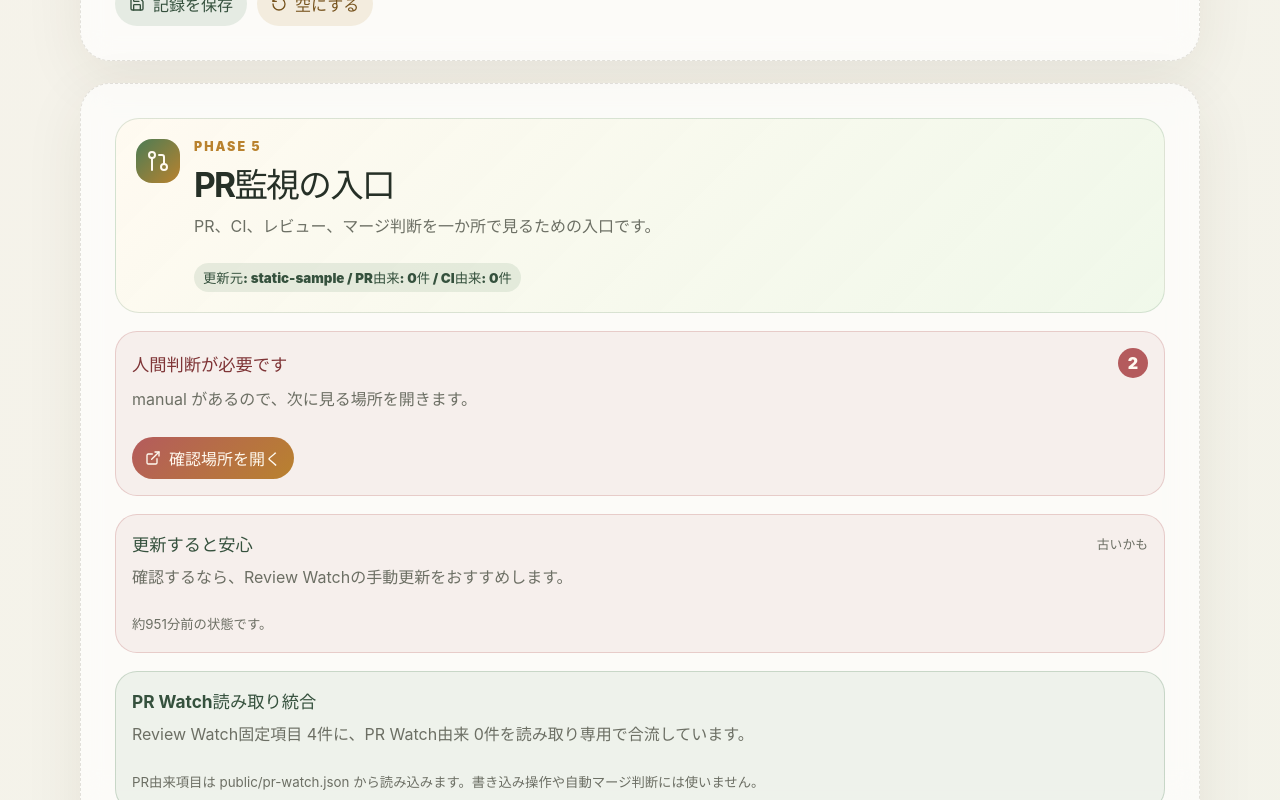
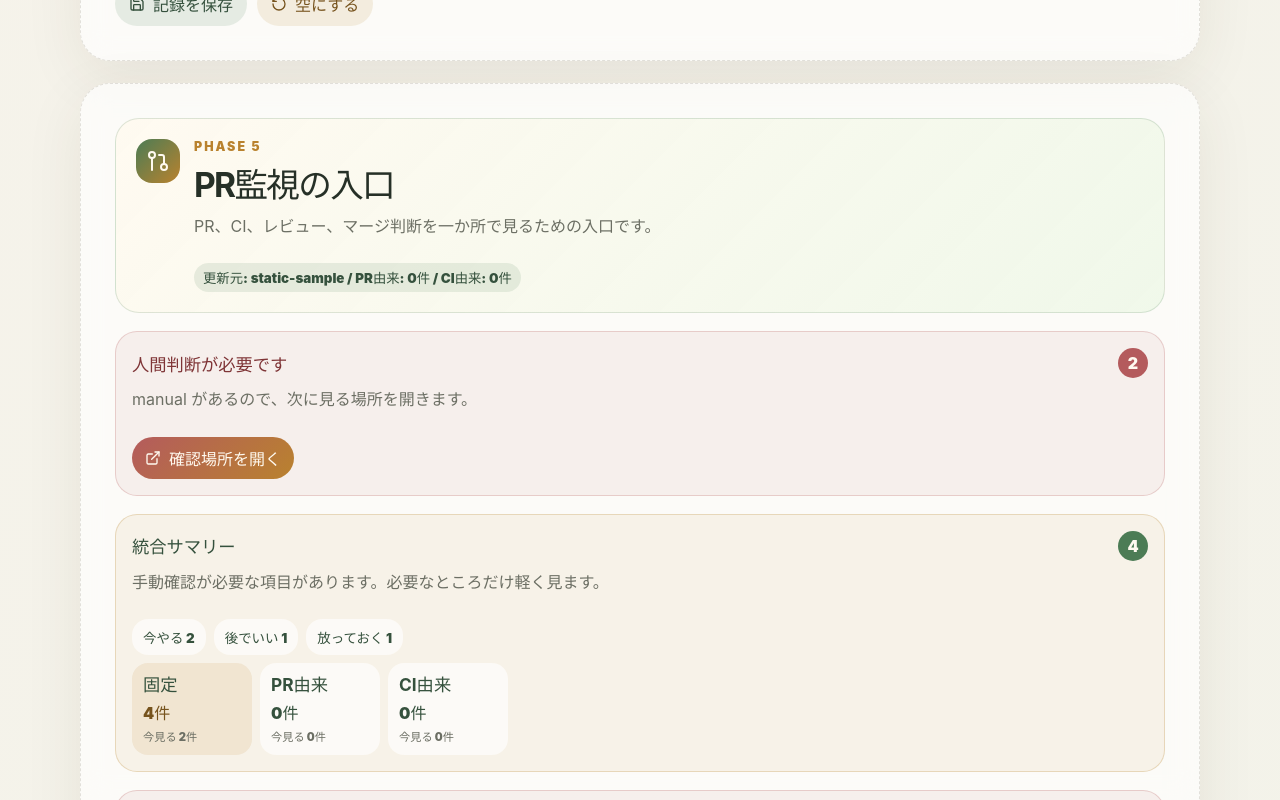
Before and after one commit to sunpotflower4460-cpu/darake-dev-app-AI, a React (Vite) app: page / in a window 1280 px wide. Shown: the part 11200-12000 px from the top of the page. Built offline with nearby package versions, Linux system fonts and the light colour scheme.

Commit message:
Phase 6.15: Review unified summary
Add unified origin summary to Review Watch.

```diff
--- a/src/components/ReviewWatchPanel.tsx
+++ b/src/components/ReviewWatchPanel.tsx
@@ -7,23 +7,12 @@ import { loadPrWatchState, type PrWatchState } from '../services/prWatchService'
 import { loadReviewWatchState, type ReviewFreshness } from '../services/reviewWatchService';
 import { buildReviewAlert } from '../utils/reviewAlert';
 import { buildReviewLaneGroups } from '../utils/reviewLanes';
+import { buildReviewUnifiedSummary } from '../utils/reviewOriginSummary';
 import { convertCiToReviewWatchItem } from '../utils/ciReviewBridge';
 import { convertPrToReviewWatchItem } from '../utils/prReviewBridge';
 
-const statusLabel = {
-  ok: 'OK',
-  checking: '確認',
-  manual: '手動',
-  blocked: '停止',
-};
-
-const riskLabel = {
-  low: '低リスク',
-  medium: '中リスク',
-  high: '高リスク',
-  unknown: '未判定',
-};
-
+const statusLabel = { ok: 'OK', checking: '確認', manual: '手動', blocked: '停止' };
+const riskLabel = { low: '低リスク', medium: '中リスク', high: '高リスク', unknown: '未判定' };
 const actionsUrl = 'https://github.com/sunpotflower4460-cpu/darake-dev-app-AI/actions/workflows/update-review-watch.yml';
 
 export function ReviewWatchPanel() {
@@ -32,25 +21,24 @@ export function ReviewWatchPanel() {
   const [freshness, setFreshness] = useState<ReviewFreshness | null>(null);
   const [prState, setPrState] = useState<PrWatchState | null>(null);
   const [ciState, setCiState] = useState<CiWatchState | null>(null);
+
   const prReviewItems = useMemo(() => prState?.items.map(convertPrToReviewWatchItem) ?? [], [prState]);
   const ciReviewItems = useMemo(() => ciState?.items.map(convertCiToReviewWatchItem) ?? [], [ciState]);
   const mergedItems = useMemo(() => [...items, ...prReviewItems, ...ciReviewItems], [items, prReviewItems, ciReviewItems]);
   const laneGroups = useMemo(() => buildReviewLaneGroups(mergedItems), [mergedItems]);
   const alert = useMemo(() => buildReviewAlert(mergedItems), [mergedItems]);
+  const unifiedSummary = useMemo(() => buildReviewUnifiedSummary(mergedItems), [mergedItems]);
 
   useEffect(() => {
     let active = true;
-
     Promise.all([loadReviewWatchState(), loadPrWatchState(), loadCiWatchState()]).then(([state, nextPrState, nextCiState]) => {
-      if (active) {
-        setItems(state.items);
-        setSource(state.source);
-        setFreshness(state.freshness);
-        setPrState(nextPrState);
-        setCiState(nextCiState);
-      }
+      if (!active) return;
+      setItems(state.items);
+      setSource(state.source);
+      setFreshness(state.freshness);
+      setPrState(nextPrState);
+      setCiState(nextCiState);
     });
-
     return () => {
       active = false;
     };
@@ -70,23 +58,34 @@ export function ReviewWatchPanel() {
 
       {alert.show && (
         <div className="reviewAlertBox">
-          <div>
-            <strong>{alert.title}</strong>
-            <span>{alert.count}</span>
-          </div>
+          <div><strong>{alert.title}</strong><span>{alert.count}</span></div>
           <p>{alert.message}</p>
-          {alert.actionUrl && alert.actionLabel && (
-            <a href={alert.actionUrl} target="_blank" rel="noreferrer"><ExternalLink size={16} /> {alert.actionLabel}</a>
-          )}
+          {alert.actionUrl && alert.actionLabel && <a href={alert.actionUrl} target="_blank" rel="noreferrer"><ExternalLink size={16} /> {alert.actionLabel}</a>}
         </div>
       )}
 
+      <div className={`reviewUnifiedBox reviewUnified-${unifiedSummary.status}`}>
+        <div><strong>統合サマリー</strong><span>{unifiedSummary.total}</span></div>
+        <p>{unifiedSummary.message}</p>
+        <div className="reviewUnifiedCounts">
+          <span>今やる {unifiedSummary.nowCount}</span>
+          <span>後でいい {unifiedSummary.laterCount}</span>
+          <span>放っておく {unifiedSummary.leaveCount}</span>
+        </div>
+        <div className="reviewOriginGrid">
+          {unifiedSummary.origins.map((origin) => (
+            <article className={`reviewOriginCard origin-${origin.status}`} key={origin.origin}>
+              <strong>{origin.label}</strong>
+              <span>{origin.count}件</span>
+              <small>今見る {origin.nowCount}件</small>
+            </article>
+          ))}
+        </div>
+      </div>
+
       {freshness && (
         <div className={`reviewFreshnessBox reviewFreshness-${freshness.level}`}>
-          <div>
-            <strong>{freshness.shouldUpdate ? '更新すると安心' : '今はだらけてOK'}</strong>
-            <span>{freshness.label}</span>
-          </div>
+          <div><strong>{freshness.shouldUpdate ? '更新すると安心' : '今はだらけてOK'}</strong><span>{freshness.label}</span></div>
           <p>{freshness.message}</p>
           {typeof freshness.minutesOld === 'number' && <small>約{freshness.minutesOld}分前の状態です。</small>}
         </div>
@@ -94,27 +93,22 @@ export function ReviewWatchPanel() {
 
       <div className="reviewPrBridgeNotice">
         <strong>PR Watch読み取り統合</strong>
-        <p>Review Watch固定項目 {items.length}件に、PR Watch由来 {prReviewItems.length}件を読み取り専用で合流しています。</p>
-        <small>PR由来項目は public/pr-watch.json から読み込みます。書き込み操作や自動マージ判断には使いません。</small>
+        <p>固定項目 {items.length}件に、PR由来 {prReviewItems.length}件を読み取り専用で合流しています。</p>
+        <small>PR由来項目は public/pr-watch.json から読み込みます。</small>
       </div>
 
       <div className="reviewCiBridgeNotice">
         <strong>CI Watch読み取り統合</strong>
-        <p>Review Watch固定項目 {items.length}件に、CI Watch由来 {ciReviewItems.length}件を読み取り専用で合流しています。</p>
-        <small>CI由来項目は public/ci-watch.json から読み込みます。workflow再実行や自動マージ判断には使いません。</small>
+        <p>固定項目 {items.length}件に、CI由来 {ciReviewItems.length}件を読み取り専用で合流しています。</p>
+        <small>CI由来項目は public/ci-watch.json から読み込みます。</small>
       </div>
 
-      <div className="reviewPrinciples">
-        {reviewWatchPrinciples.map((item) => <span key={item}>{item}</span>)}
-      </div>
+      <div className="reviewPrinciples">{reviewWatchPrinciples.map((item) => <span key={item}>{item}</span>)}</div>
 
       <div className="reviewLaneGrid">
         {laneGroups.map((group) => (
           <section className={`reviewLane lane-${group.lane}`} key={group.lane}>
-            <div className="reviewLaneHead">
-              <strong>{group.title}</strong>
-              <span>{group.items.length}</span>
-            </div>
+            <div className="reviewLaneHead"><strong>{group.title}</strong><span>{group.items.length}</span></div>
             <p>{group.lead}</p>
             <div className="reviewLaneItems">
               {group.items.length === 0 && <small>今はありません。</small>}
@@ -132,19 +126,10 @@ export function ReviewWatchPanel() {
       </div>
 
       <div className="reviewUpdateBox">
-        <div className="reviewUpdateHead">
-          <strong>状態を更新する時</strong>
-          <a href={actionsUrl} target="_blank" rel="noreferrer"><ExternalLink size={16} /> Actionsを開く</a>
-        </div>
+        <div className="reviewUpdateHead"><strong>状態を更新する時</strong><a href={actionsUrl} target="_blank" rel="noreferrer"><ExternalLink size={16} /> Actionsを開く</a></div>
         <div className="reviewUpdateSteps">
           {reviewUpdateSteps.map((step, index) => (
-            <article key={step.id}>
-              <span>{index + 1}</span>
-              <div>
-                <strong>{step.title}</strong>
-                <p>{step.detail}</p>
-              </div>
-            </article>
+            <article key={step.id}><span>{index + 1}</span><div><strong>{step.title}</strong><p>{step.detail}</p></div></article>
           ))}
         </div>
       </div>
@@ -152,10 +137,7 @@ export function ReviewWatchPanel() {
       <div className="reviewWatchGrid">
         {mergedItems.map((item) => (
           <article className={`reviewWatchCard watch-${item.status}`} key={item.id}>
-            <div>
-              {item.status === 'ok' ? <ShieldCheck /> : <Activity />}
-              <span>{statusLabel[item.status]}</span>
-            </div>
+            <div>{item.status === 'ok' ? <ShieldCheck /> : <Activity />}<span>{statusLabel[item.status]}</span></div>
             <strong>{item.label}</strong>
             {item.risk && <span className={`riskBadge risk-${item.risk}`}>{riskLabel[item.risk]}</span>}
             <p>{item.message}</p>
--- a/src/reviewWatch.css
+++ b/src/reviewWatch.css
@@ -40,7 +40,9 @@
 .reviewPrBridgeNotice p,
 .reviewPrBridgeNotice small,
 .reviewCiBridgeNotice p,
-.reviewCiBridgeNotice small {
+.reviewCiBridgeNotice small,
+.reviewUnifiedBox p,
+.reviewOriginCard small {
   color: var(--muted);
   line-height: 1.65;
 }
@@ -100,6 +102,7 @@
   text-decoration: none;
 }
 
+.reviewUnifiedBox,
 .reviewFreshnessBox,
 .reviewPrBridgeNotice,
 .reviewCiBridgeNotice {
@@ -109,6 +112,87 @@
   border: 1px solid var(--line);
   border-radius: 22px;
   background: rgba(255, 250, 240, 0.82);
+}
+
+.reviewUnifiedBox {
+  border-color: rgba(76, 124, 85, 0.24);
+  background: rgba(76, 124, 85, 0.08);
+}
+
+.reviewUnifiedBox > div:first-child,
+.reviewFreshnessBox > div {
+  display: flex;
+  justify-content: space-between;
+  gap: 12px;
+  align-items: center;
+}
+
+.reviewUnifiedBox strong,
+.reviewFreshnessBox strong,
+.reviewPrBridgeNotice strong,
+.reviewCiBridgeNotice strong {
+  color: #35513d;
+  font-size: 1.08rem;
+}
+
+.reviewUnifiedBox > div:first-child > span {
+  display: inline-grid;
+  place-items: center;
+  min-width: 30px;
+  height: 30px;
+  border-radius: 999px;
+  color: #fffaf0;
+  background: #4c7c55;
+  font-weight: 900;
+}
+
+.reviewUnified-blocked {
+  border-color: rgba(180, 91, 93, 0.24);
+  background: rgba(180, 91, 93, 0.08);
+}
+
+.reviewUnified-manual,
+.reviewUnified-checking {
+  border-color: rgba(185, 130, 46, 0.25);
+  background: rgba(185, 130, 46, 0.08);
+}
+
+.reviewUnifiedCounts,
+.reviewOriginGrid {
+  display: flex;
+  flex-wrap: wrap;
+  gap: 8px;
+}
+
+.reviewUnifiedCounts span,
+.reviewOriginCard {
+  padding: 8px 11px;
+  border-radius: 16px;
+  color: #35513d;
+  background: rgba(255, 255, 255, 0.6);
+  font-size: 0.84rem;
+  font-weight: 900;
+}
+
+.reviewOriginCard {
+  display: grid;
+  gap: 4px;
+  min-width: 120px;
+}
+
+.reviewOriginCard span {
+  font-size: 1rem;
+}
+
+.origin-blocked {
+  color: #7e3436;
+  background: rgba(180, 91, 93, 0.12);
+}
+
+.origin-manual,
+.origin-checking {
+  color: #76531d;
+  background: rgba(185, 130, 46, 0.12);
 }
 
 .reviewPrBridgeNotice {
@@ -121,26 +205,8 @@
   background: rgba(185, 130, 46, 0.08);
 }
 
-.reviewPrBridgeNotice strong,
-.reviewCiBridgeNotice strong {
-  color: #35513d;
-  font-size: 1.08rem;
-}
-
 .reviewCiBridgeNotice strong {
   color: #76531d;
-}
-
-.reviewFreshnessBox > div {
-  display: flex;
-  justify-content: space-between;
-  gap: 12px;
-  align-items: center;
-}
-
-.reviewFreshnessBox strong {
-  color: #35513d;
-  font-size: 1.08rem;
 }
 
 .reviewFreshnessBox span {
@@ -411,7 +477,8 @@
 
   .reviewUpdateHead,
   .reviewFreshnessBox > div,
-  .reviewAlertBox > div {
+  .reviewAlertBox > div,
+  .reviewUnifiedBox > div:first-child {
     align-items: flex-start;
     flex-direction: column;
   }
--- /dev/null
+++ b/src/utils/reviewOriginSummary.ts
@@ -0,0 +1,100 @@
+import type { WatchItem, WatchStatus } from '../data/reviewWatch';
+
+export type ReviewOrigin = 'fixed' | 'pr' | 'ci';
+
+export type ReviewOriginSummaryItem = {
+  origin: ReviewOrigin;
+  label: string;
+  count: number;
+  nowCount: number;
+  status: WatchStatus;
+};
+
+export type ReviewUnifiedSummary = {
+  total: number;
+  nowCount: number;
+  laterCount: number;
+  leaveCount: number;
+  status: WatchStatus;
+  message: string;
+  origins: ReviewOriginSummaryItem[];
+};
+
+function getOrigin(item: WatchItem): ReviewOrigin {
+  if (item.id.startsWith('from-ci-')) {
+    return 'ci';
+  }
+
+  if (item.id.startsWith('from-pr-')) {
+    return 'pr';
+  }
+
+  return 'fixed';
+}
+
+function isNowStatus(status: WatchStatus): boolean {
+  return status === 'manual' || status === 'blocked';
+}
+
+function getStatus(items: WatchItem[]): WatchStatus {
+  if (items.some((item) => item.status === 'blocked')) {
+    return 'blocked';
+  }
+
+  if (items.some((item) => item.status === 'manual')) {
+    return 'manual';
+  }
+
+  if (items.some((item) => item.status === 'checking')) {
+    return 'checking';
+  }
+
+  return 'ok';
+}
+
+function getMessage(status: WatchStatus, nowCount: number): string {
+  if (nowCount === 0) {
+    return '今すぐ見るべきものはありません。だらけてOKです。';
+  }
+
+  if (status === 'blocked') {
+    return '止まっている項目があります。ここだけ見れば十分です。';
+  }
+
+  return '手動確認が必要な項目があります。必要なところだけ軽く見ます。';
+}
+
+export function buildReviewUnifiedSummary(items: WatchItem[]): ReviewUnifiedSummary {
+  const total = items.length;
+  const nowCount = items.filter((item) => isNowStatus(item.status)).length;
+  const laterCount = items.filter((item) => item.status === 'checking').length;
+  const leaveCount = items.filter((item) => item.status === 'ok').length;
+  const status = getStatus(items);
+
+  const originConfigs: Array<{ origin: ReviewOrigin; label: string }> = [
+    { origin: 'fixed', label: '固定' },
+    { origin: 'pr', label: 'PR由来' },
+    { origin: 'ci', label: 'CI由来' },
+  ];
+
+  const origins = originConfigs.map((config) => {
+    const originItems = items.filter((item) => getOrigin(item) === config.origin);
+
+    return {
+      ...config,
+      count: originItems.length,
+      nowCount: originItems.filter((item) => isNowStatus(item.status)).length,
+      status: getStatus(originItems),
+    };
+  });
+
+  return {
+    total,
+    nowCount,
+    laterCount,
+    leaveCount,
+    status,
+    message: getMessage(status, nowCount),
+    origins,
+  };
+}
```
